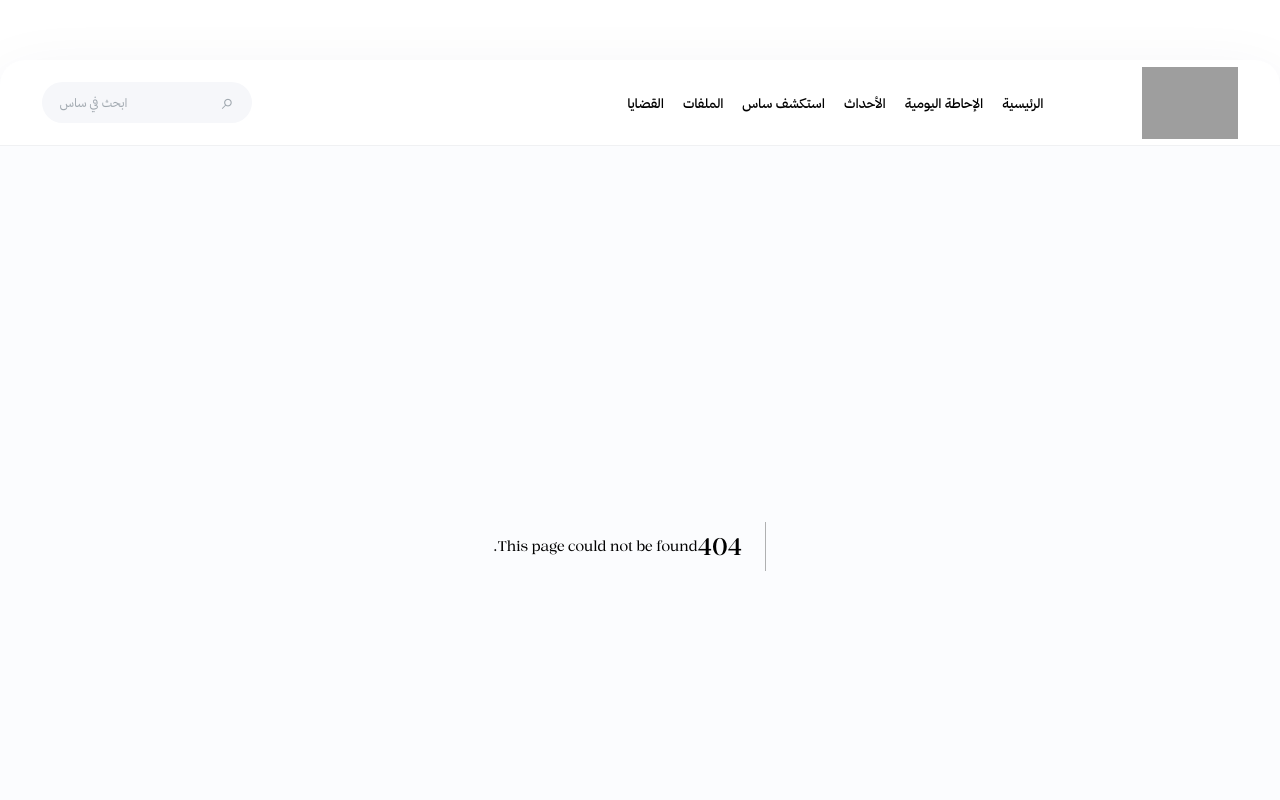
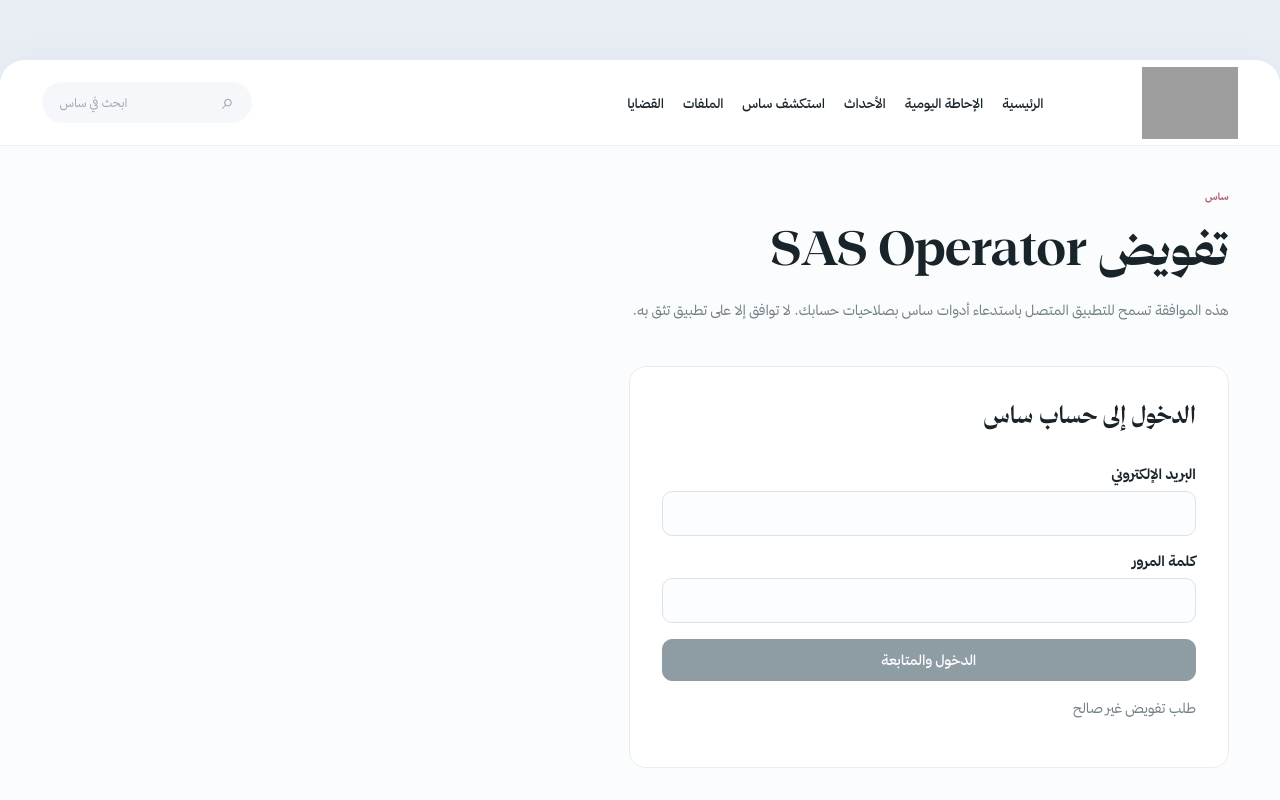
Before and after one commit to dinobahkam-wq/SAS, a Next.js app: page /oauth/consent in a window 1280 px wide. Before the commit this address had no page. Shown: the top 800 px of the page. Built offline with nearby package versions, Linux system fonts and the light colour scheme; no server answers; grey boxes are pictures that could not be loaded.

Commit message:
feat(oauth): explicit SAS admin consent for Supabase OAuth client

```diff
--- /dev/null
+++ b/app/oauth/consent/page.tsx
@@ -0,0 +1,55 @@
+'use client';
+import {useEffect,useState} from 'react';
+import {createClient} from '@supabase/supabase-js';
+type AuthorizationResult={authorization_id?:string;redirect_url?:string;client?:{name?:string};redirect_uri?:string;scope?:string};
+type Result<T>={data:T|null;error:{message:string}|null};
+type OAuthApi={
+ getAuthorizationDetails:(id:string)=>Promise<Result<AuthorizationResult>>;
+ approveAuthorization:(id:string)=>Promise<Result<{redirect_url:string}>>;
+ denyAuthorization:(id:string)=>Promise<Result<{redirect_url:string}>>;
+};
+const supabaseUrl=process.env.NEXT_PUBLIC_SUPABASE_URL||'';
+const publicKey=process.env.NEXT_PUBLIC_SUPABASE_ANON_KEY||'';
+const supabase=supabaseUrl&&publicKey?createClient(supabaseUrl,publicKey):null;
+function oauth(){return (supabase?.auth as unknown as {oauth?:OAuthApi})?.oauth}
+export default function SasOAuthConsent(){
+ const [authorizationId,setAuthorizationId]=useState('');
+ const [details,setDetails]=useState<AuthorizationResult|null>(null);
+ const [signedIn,setSignedIn]=useState(false);
+ const [email,setEmail]=useState('');
+ const [password,setPassword]=useState('');
+ const [busy,setBusy]=useState(false);
+ const [message,setMessage]=useState('');
+ useEffect(()=>{const id=new URLSearchParams(window.location.search).get('authorization_id')||'';setAuthorizationId(id);
+ if(!supabase||!id){setMessage('طلب تفويض غير صالح');return}
+ void supabase.auth.getUser().then(async ({data,error})=>{if(!error&&data.user){setSignedIn(true);await load(id)}})
+ },[]);
+ async function load(id:string){
+  const api=oauth();if(!api){setMessage('يلزم تحديث مكتبة مصادقة Supabase لدعم OAuth 2.1');return}
+  const {data,error}=await api.getAuthorizationDetails(id);
+  if(error||!data){setMessage(error?.message||'تعذر تحميل معلومات التفويض');return}
+  if(!data.authorization_id&&data.redirect_url){window.location.assign(data.redirect_url);return}
+  setDetails(data);
+ }
+ async function signIn(event:React.FormEvent<HTMLFormElement>){
+  event.preventDefault();if(!supabase)return;setBusy(true);setMessage('');
+  const {error}=await supabase.auth.signInWithPassword({email,password});
+  setPassword('');setBusy(false);
+  if(error){setMessage(error.message);return}
+  setSignedIn(true);await load(authorizationId);
+ }
+ async function decide(approve:boolean){
+  const api=oauth();if(!api||!authorizationId)return;
+  setBusy(true);setMessage('');
+  const {data,error}=await (approve?api.approveAuthorization(authorizationId):api.denyAuthorization(authorizationId));
+  setBusy(false);
+  if(error||!data?.redirect_url){setMessage(error?.message||'تعذر تنفيذ التفويض');return}
+  window.location.assign(data.redirect_url);
+ }
+ return <main className="admin-page" dir="rtl"><div className="admin-heading"><div><span className="eyebrow">ساس</span><h1>تفويض SAS Operator</h1><p>هذه الموافقة تسمح للتطبيق المتصل باستدعاء أدوات ساس بصلاحيات حسابك. لا توافق إلا على تطبيق تثق به.</p></div></div>
+ <section className="admin-panel" style={{maxWidth:600}}>
+ {!signedIn?<form onSubmit={signIn}><h2>الدخول إلى حساب ساس</h2><label>البريد الإلكتروني<input type="email" required value={email} onChange={e=>setEmail(e.target.value)}/></label><label>كلمة المرور<input type="password" required value={password} onChange={e=>setPassword(e.target.value)}/></label><button type="submit" disabled={busy||!authorizationId}>الدخول والمتابعة</button></form>
+ :details?<><h2>طلب اتصال جديد</h2><p><strong>التطبيق:</strong> {details.client?.name||'تطبيق غير مسمى'}</p><p><strong>وجهة العودة:</strong> <span dir="ltr">{details.redirect_uri||'غير محددة'}</span></p><p><strong>النطاقات المطلوبة:</strong> {details.scope||'غير محددة'}</p><p>سيظل نشر أي مادة مرهونًا باعتمادك الصريح لنسختها. يمكنك إلغاء الوصول من إعدادات المصادقة لاحقًا.</p><div style={{display:'flex',gap:12}}><button type="button" disabled={busy} onClick={()=>void decide(true)}>أوافق على ربط التطبيق</button><button type="button" disabled={busy} onClick={()=>void decide(false)}>رفض</button></div></>
+ :<p>جارٍ التحقق من طلب التفويض...</p>}
+ {message&&<p role="alert">{message}</p>}</section></main>
+}
```
